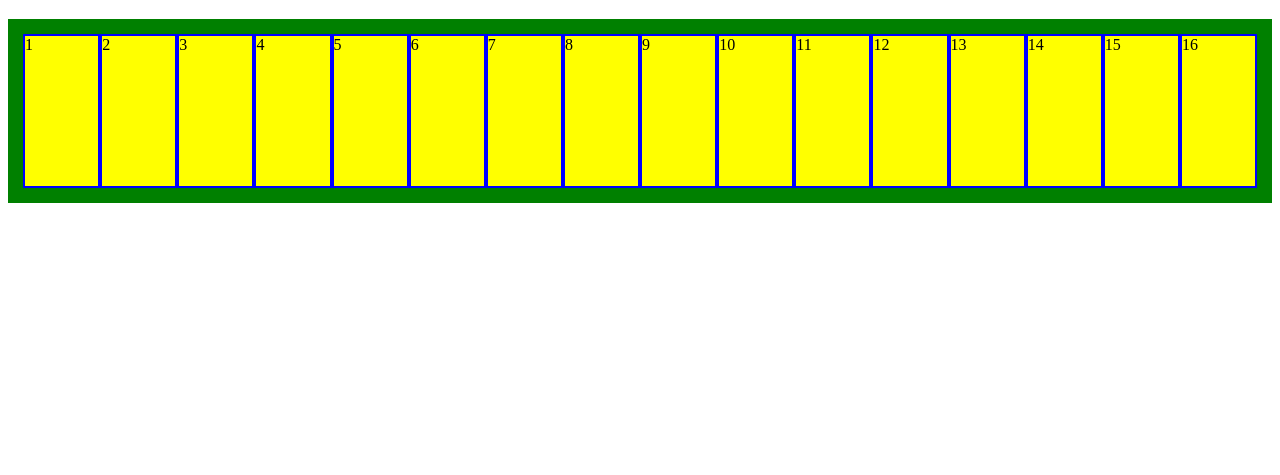
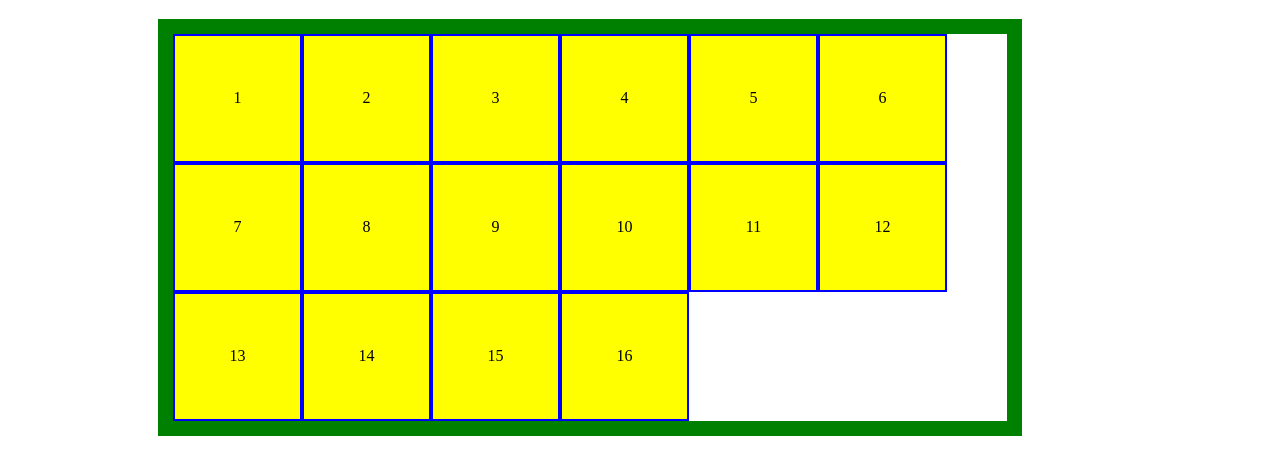
Before and after one commit to Prodigy3211/etch-a-sketch, a plain HTML site: page index.html in a window 1280 px wide. Shown: the part 61-536 px from the top of the page. Drawn offline with Linux system fonts and the light colour scheme.

Commit message:
Add margins and padding
Needed to manipulate the container to center it. Next step is adjusting
the squares.

```diff
--- a/style.css
+++ b/style.css
@@ -1,12 +1,16 @@
 .parentDiv{
     display: flex;
     border: solid 15px green;
+    flex-flow: row wrap;
+    margin: 0px 250px 250px 150px;
+    padding: 0px;
 }
 .gridSection{
-    display: flex;
-    flex-flow: row wrap;
-    width: 150px;
-    height: 150px;
+    /* display: flex; */
+    align-content: center;
+    text-align: center;
+    width: 125px;
+    height: 125px;
     background-color: yellow;
     border: solid 2px blue;
 }
```
